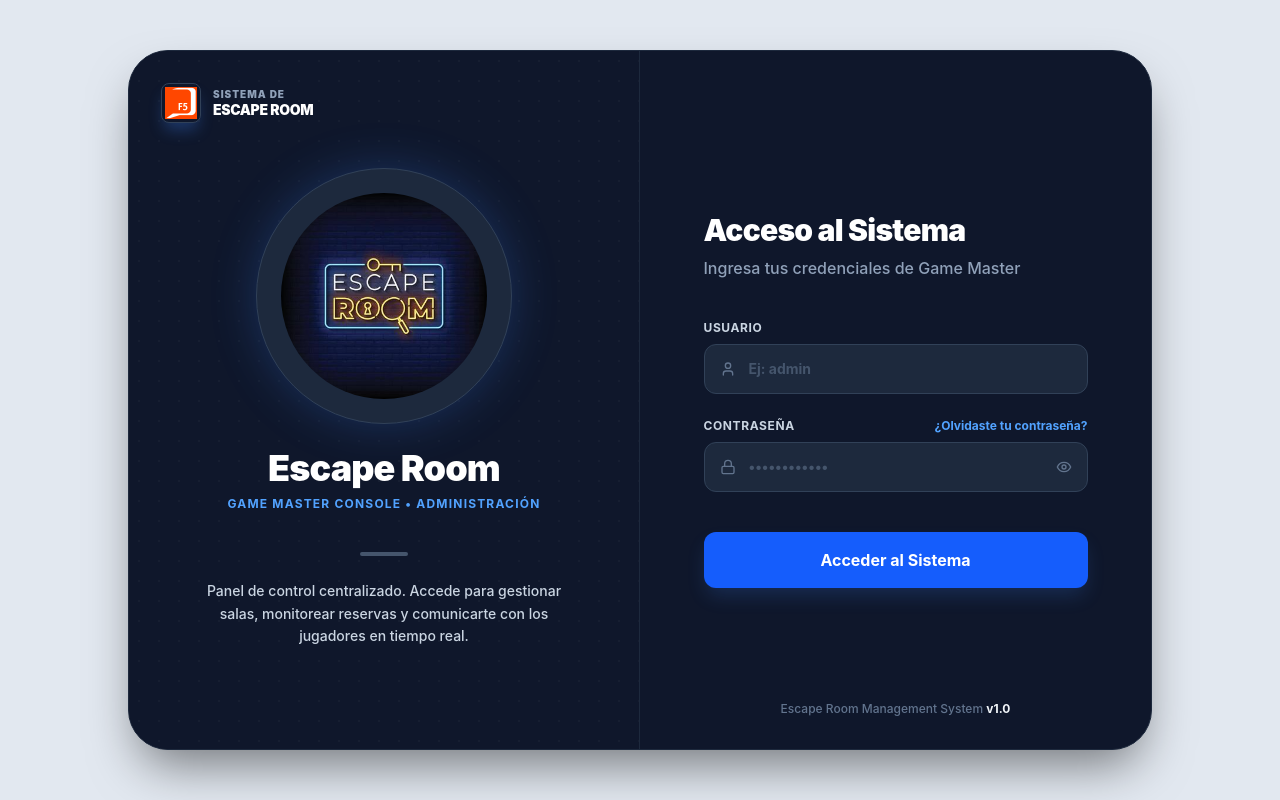
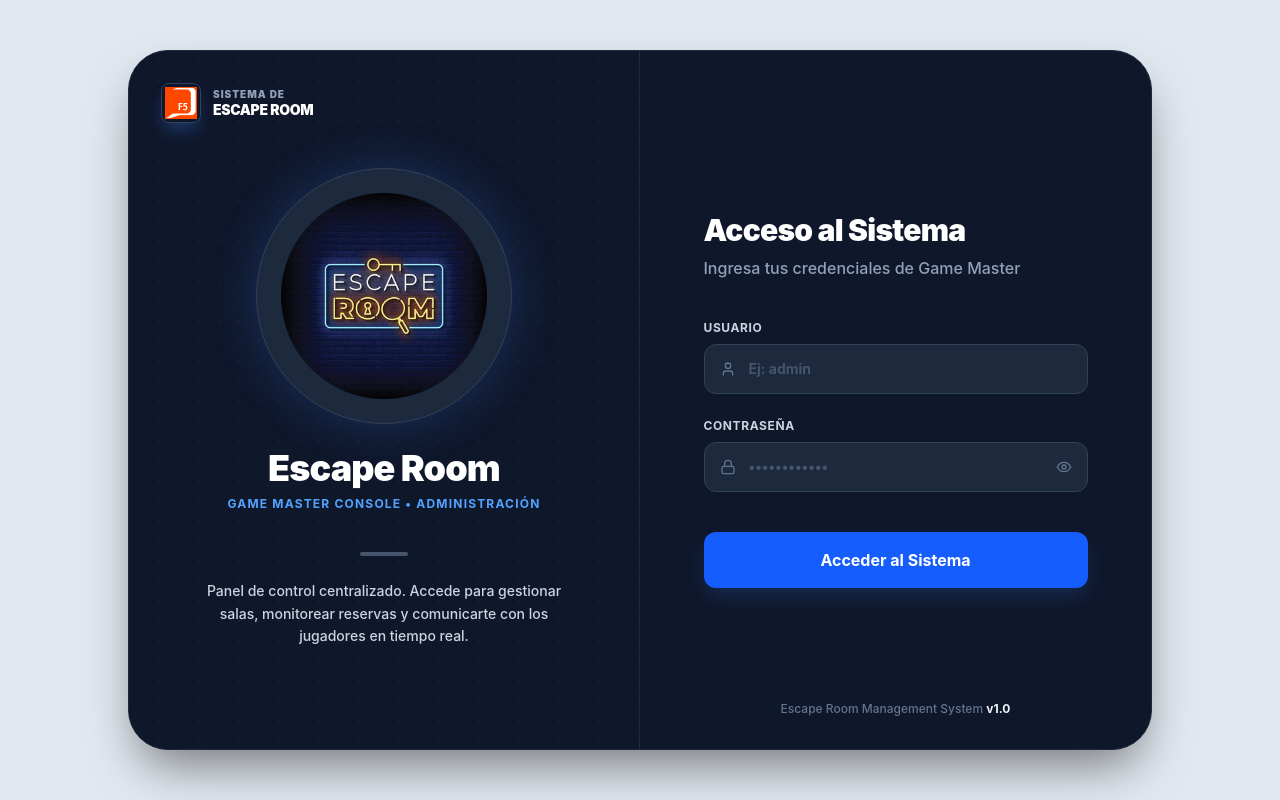
Before and after one commit to Bootcamp-IA-MAD-P7/proyecto2-grupo3, a React (Vite) app in the folder frontend/: page /login in a window 1280 px wide. Built offline with nearby package versions, Linux system fonts and the light colour scheme; no server answers.

Commit message:
fix issues

```diff
--- a/frontend/src/constants/routes.ts
+++ b/frontend/src/constants/routes.ts
@@ -1,8 +1,8 @@
 export const ROUTES = {
   APP: {
     MAIN: "/",
-    GAME_MASTER_PANEL: "/game-master-panel/:salaId",
-    ESCAPE_ROOM: "/scape-room/:salaId",
+    GAME_MASTER_PANEL: "/game-master-panel/",
+    ESCAPE_ROOM: "/scape-room/",
   },
   AUTH: {
     LOGIN: "/login",
--- a/frontend/src/pages/auth/Login/index.tsx
+++ b/frontend/src/pages/auth/Login/index.tsx
@@ -137,12 +137,6 @@ export default function LoginPage() {
                   <label className="text-xs font-bold text-slate-300 uppercase tracking-wider">
                     Contraseña
                   </label>
-                  <button
-                    type="button"
-                    className="text-xs font-bold text-blue-400 hover:text-white transition-colors"
-                  >
-                    ¿Olvidaste tu contraseña?
-                  </button>
                 </div>
                 <div className="relative group">
                   <div className="absolute inset-y-0 left-0 pl-4 flex items-center pointer-events-none">
--- a/frontend/src/pages/dashboard/Dashboard.tsx
+++ b/frontend/src/pages/dashboard/Dashboard.tsx
@@ -134,10 +134,10 @@ export default function Dashboard() {
   const formatCurrency = (v: number) => new Intl.NumberFormat("es-ES", { style: "currency", currency: "EUR" }).format(Number(v ?? 0));
 
   const abrirSala = (salaId: number) => {
-    window.open(`${ROUTES.APP.GAME_MASTER_PANEL}/${salaId}`, "_blank");
+    window.open(`${ROUTES.APP.GAME_MASTER_PANEL}${salaId}`, "_blank");
 
     setTimeout(() => {
-      window.open(`${ROUTES.APP.ESCAPE_ROOM}/${salaId}`, "_blank");
+      window.open(`${ROUTES.APP.ESCAPE_ROOM}${salaId}`, "_blank");
     }, 100);
   };
 
--- a/frontend/src/router/index.tsx
+++ b/frontend/src/router/index.tsx
@@ -24,10 +24,10 @@ export const router = createBrowserRouter([
         element: <MainLayout />,
         children: [
           { index: true, element: <Dashboard /> },
-          { path: ROUTES.APP.GAME_MASTER_PANEL, element: <GameMasterPanel /> },
+          { path: `${ROUTES.APP.GAME_MASTER_PANEL}:salaId`, element: <GameMasterPanel /> },
         ],
       },
-      { path: ROUTES.APP.ESCAPE_ROOM, element: <EscapeRoom /> },
+      { path: `${ROUTES.APP.ESCAPE_ROOM}:salaId`, element: <EscapeRoom /> },
     ],
   },
 
```
